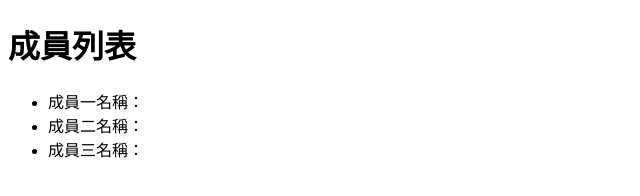
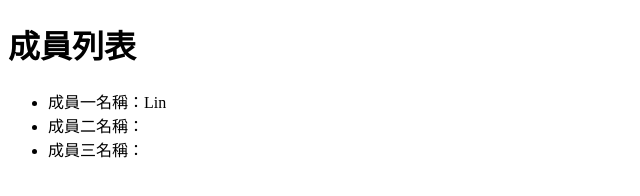
Before and after one commit to DebbieLin-Design/gitPractise-4, a plain HTML site: page index.html in a window 1280 px wide. Shown: the full height of the page, 0-640 px from the left. Drawn offline with Linux system fonts and the light colour scheme.

Commit message:
新增成員一名字

```diff
--- a/index.html
+++ b/index.html
@@ -8,7 +8,7 @@
 <body>
     <h1>成員列表</h1>
     <ul>
-        <li>成員一名稱：</li>
+        <li>成員一名稱：Lin</li>
         <li>成員二名稱：</li>
         <li>成員三名稱：</li>
     </ul>
```
